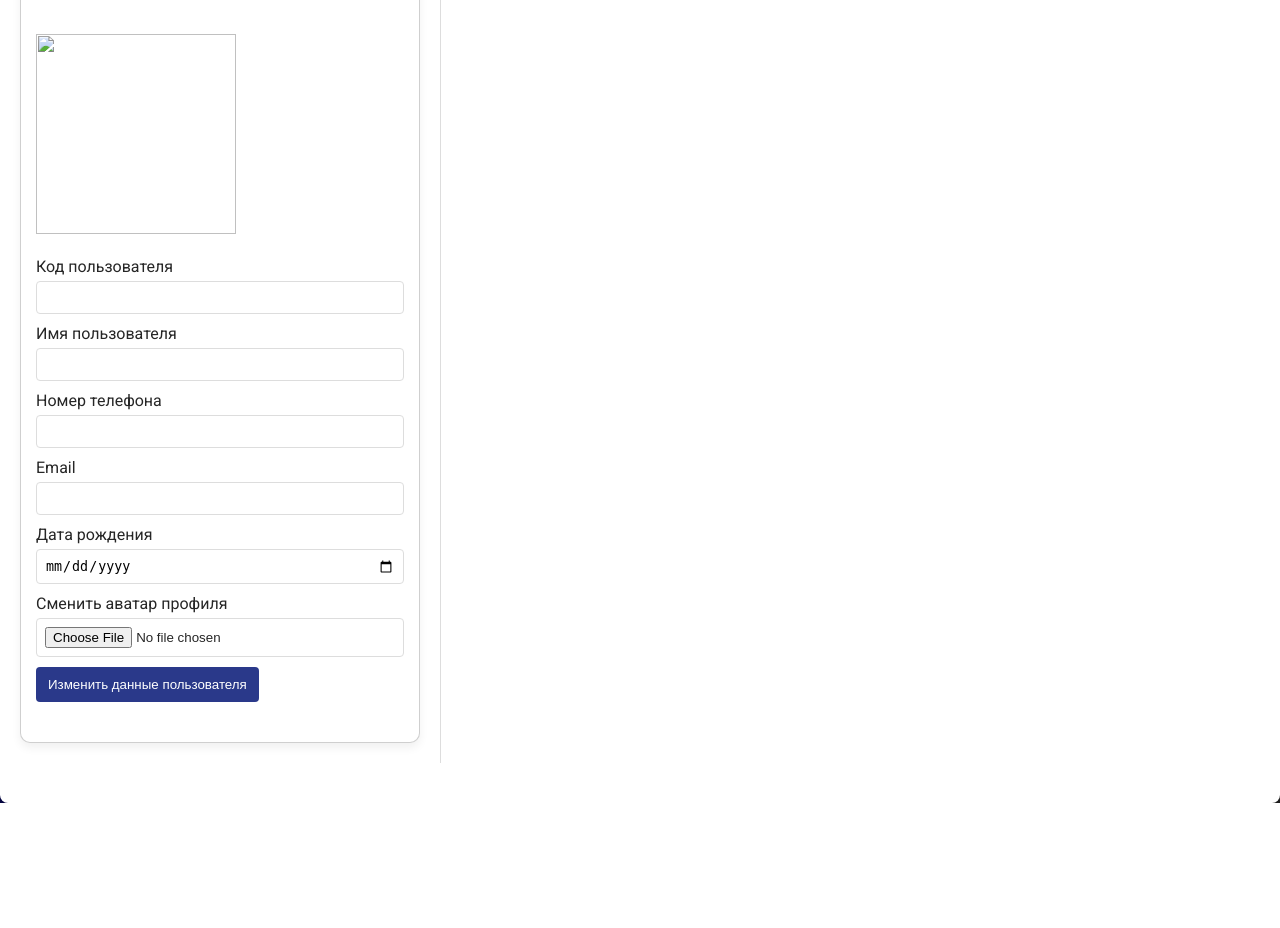
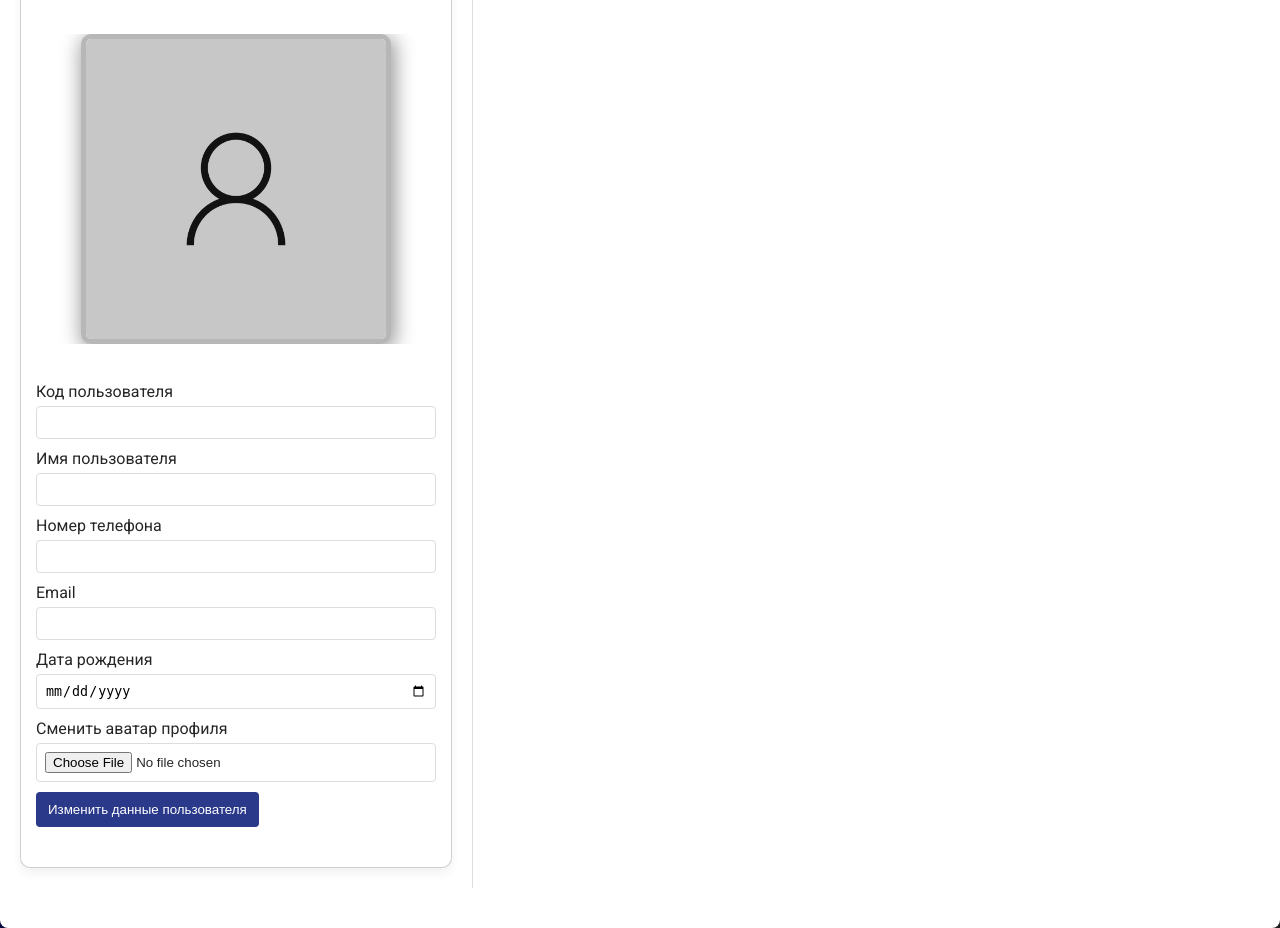
Before and after one commit to kak-rastoki/souvenir-shop-rbac-flask, a Flask app: page /admin/users in a window 1280 px wide. Shown: the part 255-1183 px from the top of the page. Before the commit the page ends 1058 px from the top, so only its background shows below. Run offline with Flask 3, Linux system fonts and the light colour scheme.

Commit message:
LoginTime -> ФИКС корректное отображение аватарок пользователей 1) ФИКС нестандартных картинок object-fit 2) Красивое отображеиние по центру в админ-панели 3)Фикс ошибки 405 временный ( исправить post на put)

```diff
--- a/app.py
+++ b/app.py
@@ -442,7 +442,7 @@ def Admin_users():
         errors2 = {}
     return render_template('admin/A_users.html', users=users, errors2=errors2)
 
-@app.route('/admin/edit_user', methods=['POST,GET'])
+@app.route('/admin/edit_user', methods=['POST','GET'])
 def edit_user():
     error_messages = ""
     if request.method == 'POST':
@@ -501,7 +501,7 @@ def get_user_api(user_id):
 
     return jsonify(user_data)
 
-@app.route('/delete_user/<int:id>', methods=['POST'])
+@app.route('/delete_user/<int:id>', methods=['POST','GET']) #перепроверить запросы
 def delete_user(id):
     user= Users.query.get(id)
     if user:
--- a/static/css/admin.css
+++ b/static/css/admin.css
@@ -222,7 +222,7 @@ body {
 }
 
 .form-cart:hover {
-    box-shadow: 5px 10px 15px rgba(0, 0, 0, 0.225);
+    box-shadow: 5px 10px 15px rgba(0, 0, 0, 0.381);
     transition: 1s;
 }
 
@@ -543,3 +543,22 @@ body {
          margin: 20px;  /* Увеличение отступов */
     }
 }
+
+
+.form-group-image{
+    display: flex;
+    justify-content: center;
+    width: 400px;
+    overflow:hidden;
+}
+
+.form-group-image img{
+
+    object-fit: cover;
+    object-position: center;
+    width:300px;
+    height:300px;
+    border:5px solid rgba(0, 0, 0, 0.284);
+    border-radius:10px;
+    box-shadow: 2px 4px 20px 2px rgba(0, 0, 0, 0.41);
+}
--- a/templates/admin/A_users.html
+++ b/templates/admin/A_users.html
@@ -14,7 +14,9 @@
                     <p>Для изменения данных пользователя выберите его из таблицы, нажав на иконку карандаша✏️.</p>
 
                     </br>
-                        <img src="" width="200px" height="200px">
+                    <div  class="form-group-image">
+                        <img class="" src="/static/image/default_avatar.png" >
+                    </div>
                     </br>  </br>
                     <form method="POST" action="{{url_for('edit_user')}}" enctype="multipart/form-data">
                         <div class="form-group">
```
Also changed, not shown: static/css/all.css.
